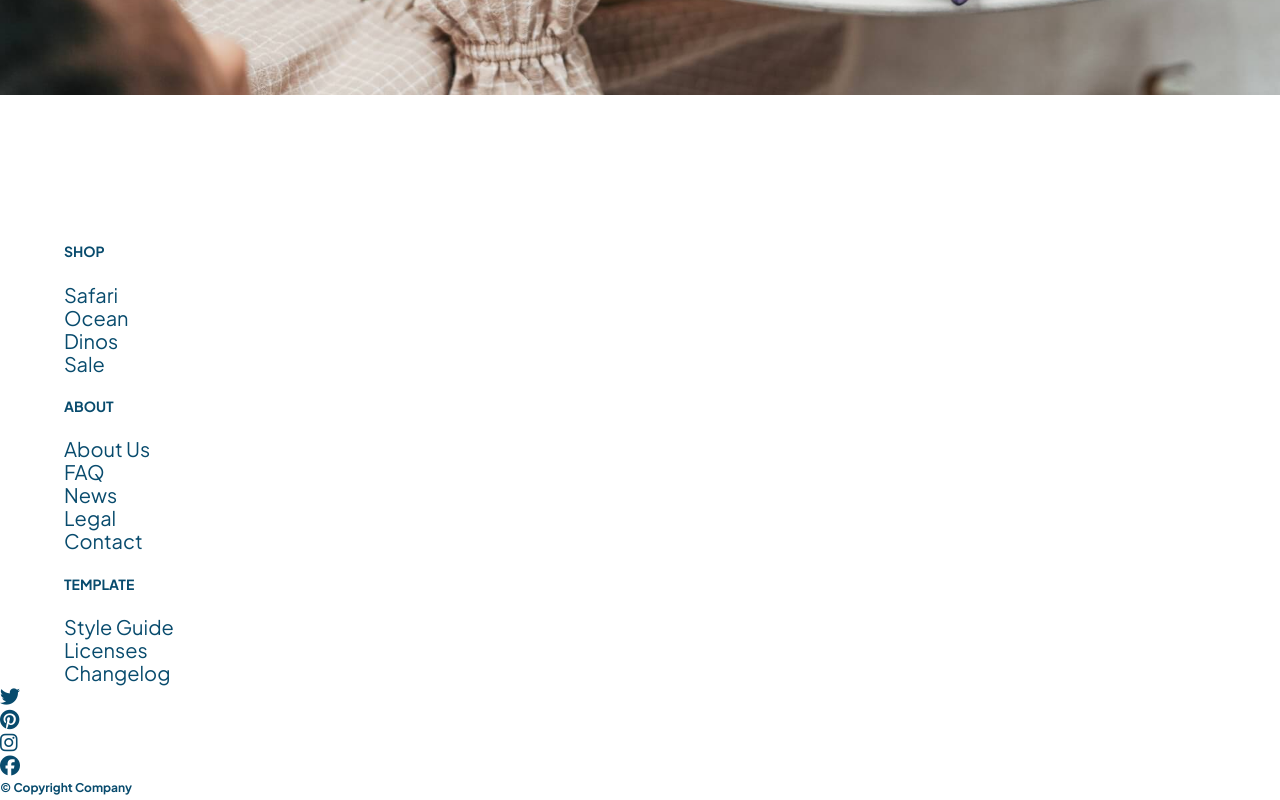
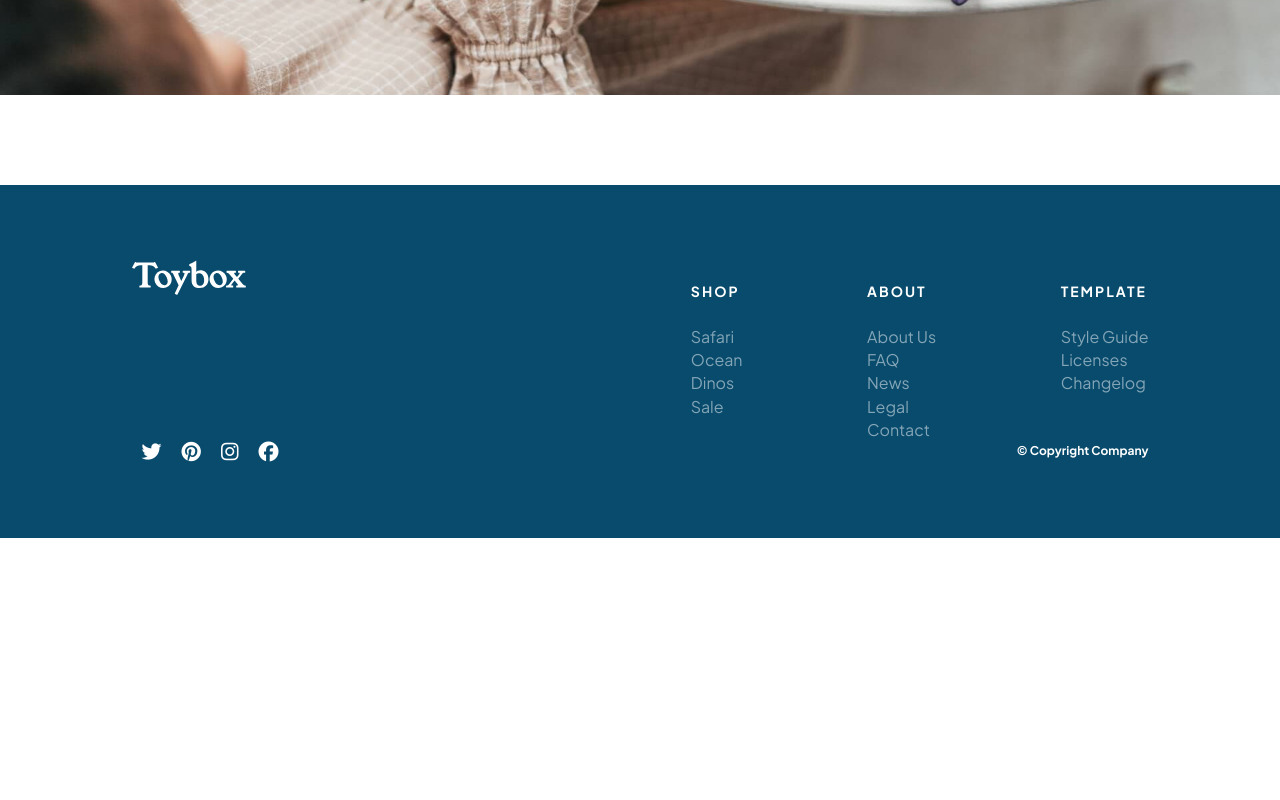
Before and after one commit to shanningtatum/juno-toybox, a plain HTML site: page index.html in a window 1280 px wide. Shown: the part 3105-3905 px from the top of the page. After the commit the page ends 3643 px from the top, so only its background shows below. Drawn offline with Linux system fonts and the light colour scheme; files whose address does not match are found by name; a web font is replaced by a local one.

Commit message:
finished footer

```diff
--- a/index.html
+++ b/index.html
@@ -182,12 +182,12 @@
       <div class="wrapper">
         <div class="footerFlexContainer">
           <!-- Logo -->
-          <a href="#">
+          <a href="#" class="footerLogo">
             <img src="./assets/toybox-white.svg" alt="Return to Home Page" />
           </a>
           <!-- FooterNav Container-->
-        </div>
           <div class="footerNav">
+            <nav>
               <ul class="footerShop">
                 <li>
                     <h5>SHOP</h5>
@@ -237,16 +237,27 @@
             <a href="#">Changelog</a>
           </li>
               </ul>
+            </nav>
           </div>
+        </div>
+
       </div>
 	  <!-- Social and Copyright Flex Container-->
 	  <div class="footerExtras">
 		  <div class="socialIcons">
 			  <ul>
-				<li><a href="#"><i class="fa-brands fa-twitter" aria-hidden="true"><span class="sr-only">Link To Twitter</span></i></a></li>
-				<li><a href="#"><i class="fa-brands fa-pinterest" aria-hidden="true"><span class="sr-only">Link To Pinterest</span></i></a></li>
-				<li><a href="#"><i class="fa-brands fa-instagram" aria-hidden="true"><span class="sr-only">Link To Instagram</span></i></a></li>
-				<li><a href="#"><i class="fa-brands fa-facebook" aria-hidden="true"><span class="sr-only">Link To Facebook</span></i></a></li>
+				  <li>
+            <a href="#"><i class="fa-brands fa-twitter" aria-hidden="true"><span class="sr-only">Link To Twitter</span></i></a>
+          </li>
+				  <li>
+            <a href="#"><i class="fa-brands fa-pinterest" aria-hidden="true"><span class="sr-only">Link To Pinterest</span></i></a>
+          </li>
+				  <li>
+            <a href="#"><i class="fa-brands fa-instagram" aria-hidden="true"><span class="sr-only">Link To Instagram</span></i></a>
+          </li>
+				  <li>
+            <a href="#"><i class="fa-brands fa-facebook" aria-hidden="true"><span class="sr-only">Link To Facebook</span></i></a>
+          </li>
 		  	</ul>
 		  </div>
 		<div class="copyrightText">
--- /dev/null
+++ b/styles/sass/partials/_footer.scss
@@ -0,0 +1,43 @@
+footer{
+    background-color:$primary;
+    color:$white;
+    padding:75px;
+    .footerFlexContainer{
+        display:flex;
+        justify-content:space-between;
+    }
+    .footerNav{
+        width:45%;
+
+        h5{
+            letter-spacing:0.1rem;
+        }
+
+        a{
+            font-size:0.8rem;
+            color:rgba($color:$white, $alpha:0.5);
+            transition:0.3s;
+
+            &:hover, &:focus{
+                color:rgba($color:$white, $alpha:1);
+            }
+        }
+        nav{
+            display:flex;
+            justify-content:space-between;
+        }
+    }
+}
+.footerExtras{
+    width:90%;
+    display:flex;
+    justify-content:space-between;
+    margin:0 auto;
+}
+.socialIcons ul{
+
+    display:flex;
+    i{
+        margin: 0 10px;
+    }
+}
--- a/styles/sass/partials/_sections.scss
+++ b/styles/sass/partials/_sections.scss
@@ -52,6 +52,7 @@
         justify-content:center;
         align-items:center;
         min-height:90vh;
+
         .playContent{
             background-color:$white;
             width:60%;
--- a/styles/sass/styles.scss
+++ b/styles/sass/styles.scss
@@ -5,3 +5,4 @@
 @import './partials/baseStyles';
 @import './partials/nav';
 @import './partials/sections';
+@import './partials/footer';
```
Also changed, not shown: styles/styles.css. Lines whose indentation alone changed are shown as unchanged.
